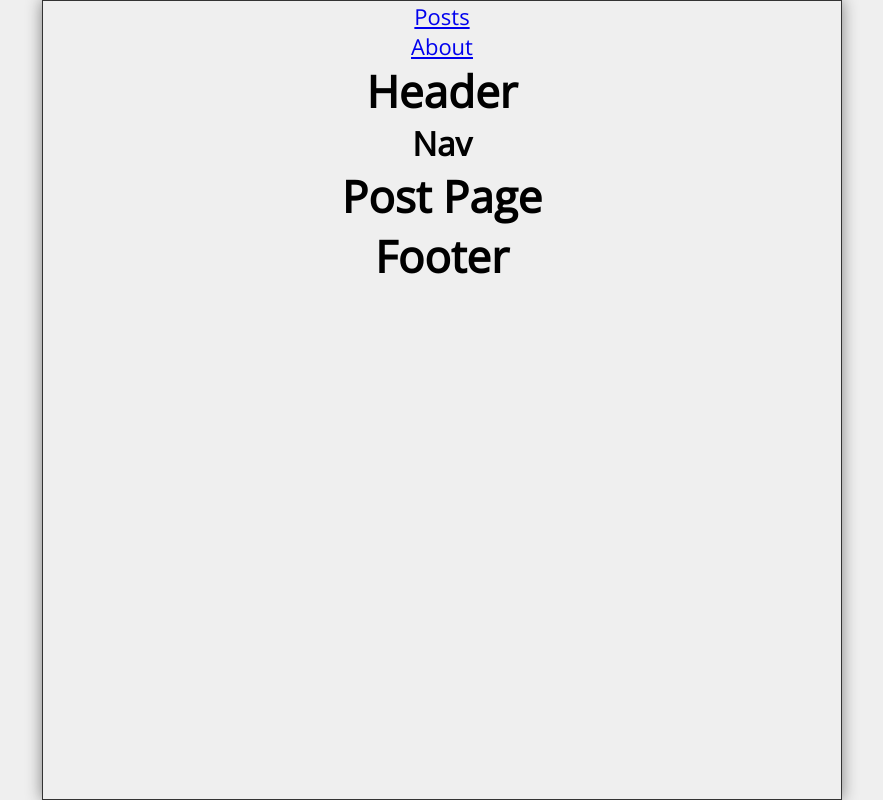
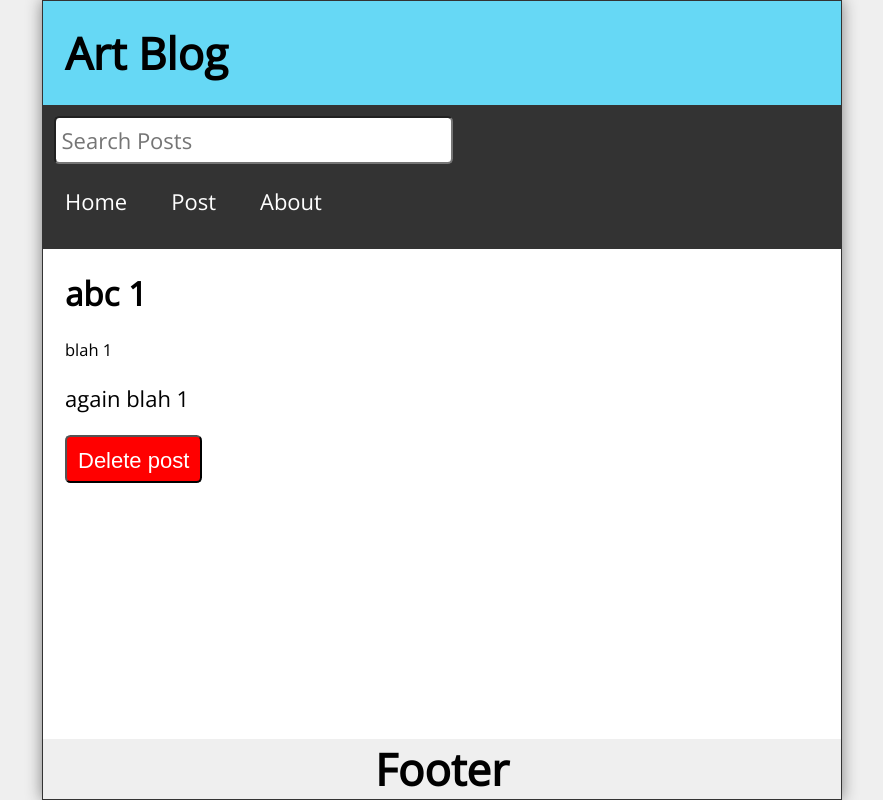
Before and after one commit to nandani-nikita/react-router-blog, a React (Create React App) app: page /post/1 in a window 1280 px wide. Shown: the whole page, without its empty margins (198-1081 px from the left). Built offline with nearby package versions, Linux system fonts and the light colour scheme; the HTML template or start-up script is replaced by a standard one.

Commit message:
view posts

```diff
--- a/src/App.js
+++ b/src/App.js
@@ -10,19 +10,56 @@ import { Route, Routes, useHistory, Link } from 'react-router-dom';
 import { useState, useEffect } from 'react';
 
 function App() {
+
+
+  const [posts, setPosts] = useState([
+    {
+      id: 1,
+      title: 'abc 1',
+      date: "blah 1",
+      body: "again blah 1"
+    },
+    {
+      id: 2,
+      title: 'abc 2',
+      date: "blah 2",
+      body: "again blah 2  rgbrg rg rg brb nryy g rgnt nn rgbt nybyr ntrnbryn 4ry nry"
+    },
+    {
+      id: 3,
+      title: 'abc 3',
+      date: "blah 3",
+      body: "again blah 3"
+    },
+    {
+      id: 4,
+      title: 'abc 4',
+      date: "blah 4",
+      body: "again blah 4 fbgggg tge r brgbrygy byrgb r bgrbrg"
+    }
+  ]);
+
+  const [search, setSearch] = useState('');
+  const [searchResults, setSearchResults] = useState([]);
+
+  const handleDelete = async(id) => {
+
+  }
   return (
     <div className='App'>
-       <Link to="/post">Posts</Link>
-        <Link to="/about">About</Link>
-      <Header />
-      <Nav />
+
+      <Header title={'Art Blog'} />
+      <Nav
+        search={search}
+        setSearch={setSearch}
+      />
 
       <Routes >
-        <Route exact path='/' element={<Home />} />
+        <Route exact path='/' element={<Home posts={posts} />} />
 
         <Route path='post' element={<NewPost />} />
 
-        <Route path='post/:id' element={<PostPage />} />
+        <Route path='post/:id' element={<PostPage posts={posts} handleDelete={handleDelete} />} />
 
         <Route path='about' element={<About />} />
 
--- /dev/null
+++ b/src/Feed.js
@@ -0,0 +1,14 @@
+import React from 'react';
+import Post from './Post';
+
+const Feed = ({ posts }) => {
+    return (
+        <>
+            {posts.map(post => (
+                <Post key={post.id} post={post} />)
+            )}
+        </>
+    )
+}
+
+export default Feed;
--- a/src/Header.js
+++ b/src/Header.js
@@ -1,9 +1,9 @@
 import React from 'react';
 
-const Header = () => {
+const Header = ({title}) => {
   return (
-    <header>
-      <h1>Header</h1>
+    <header className='Header'>
+      <h1>{title}</h1>
     </header>
   )
 }
--- a/src/Home.js
+++ b/src/Home.js
@@ -1,9 +1,16 @@
 import React from 'react';
+import Feed from './Feed';
 
-const Home = () => {
+const Home = ({posts}) => {
   return (
-    <main>
-      <h1>Home</h1>
+    <main className='Home'>
+      {posts.length ? (
+        <Feed posts={posts} />
+      ) : (
+        <p style={{marginTop:"2rem"}}>
+          No Posts To Display. Be the first to add.
+        </p>
+      )}
     </main>
   )
 }
--- a/src/Nav.js
+++ b/src/Nav.js
@@ -1,9 +1,24 @@
 import React from 'react';
+import { Link } from 'react-router-dom';
 
-const Nav = () => {
+const Nav = ({ search, setSearch }) => {
   return (
-    <nav>
-        <h1>Nav</h1>
+    <nav className='Nav'>
+      <form className='searchForm' onSubmit={(e) => e.preventDefault()}>
+        <label htmlFor='search'>Search Post</label>
+        <input
+          id="search"
+          type="text"
+          placeholder='Search Posts'
+          value={search}
+          onChange={(e) => setSearch(e.target.value)}
+        />
+        <ul>
+          <li> <Link to="/">Home</Link></li>
+          <li><Link to="/post">Post</Link></li>
+          <li><Link to="/about">About</Link></li>
+        </ul>
+      </form>
     </nav>
   )
 }
--- /dev/null
+++ b/src/Post.js
@@ -0,0 +1,22 @@
+import React from 'react';
+import { Link } from 'react-router-dom';
+
+const Post = ({ post }) => {
+    return (
+        <article className='post'>
+            <Link to={`/post/${post.id}`}>
+                <h2>{post.title}</h2>
+                <p className='postDate'>{post.date}</p>
+            </Link>
+            <p className='postBody'>
+                {
+                    (post.body).length <= 25
+                    ? post.body
+                    : `${(post.body).slice(0,25)}...`
+                }
+            </p>
+        </article>
+    )
+}
+
+export default Post;
--- a/src/PostPage.js
+++ b/src/PostPage.js
@@ -1,9 +1,31 @@
+import { useParams, Link } from 'react-router-dom';
 import React from 'react';
 
-const PostPage = () => {
+const PostPage = ({ posts, handleDelete }) => {
+  const { id } = useParams();
+  const post = posts.find(post => (post.id).toString() === id);
+
   return (
-    <main>
-      <h1>Post Page</h1>
+    <main className='PostPage'>
+      <article className='post'>
+        {post &&
+          <>
+            <h2>{post.title}</h2>
+            <p className='postDate'>{post.date}</p>
+            <p className='postBody'>{post.body}</p>
+            <button onClick={() => handleDelete(post.id)}>
+              Delete post
+            </button>
+          </>
+        }
+        {!post &&
+        <>
+        <h2>Page Not Found</h2>
+        <p>Well, that's disappointing</p>
+        <Link to='/'>Visit Our Homepage</Link>
+        </>
+        }
+      </article>
     </main>
   )
 }
```
